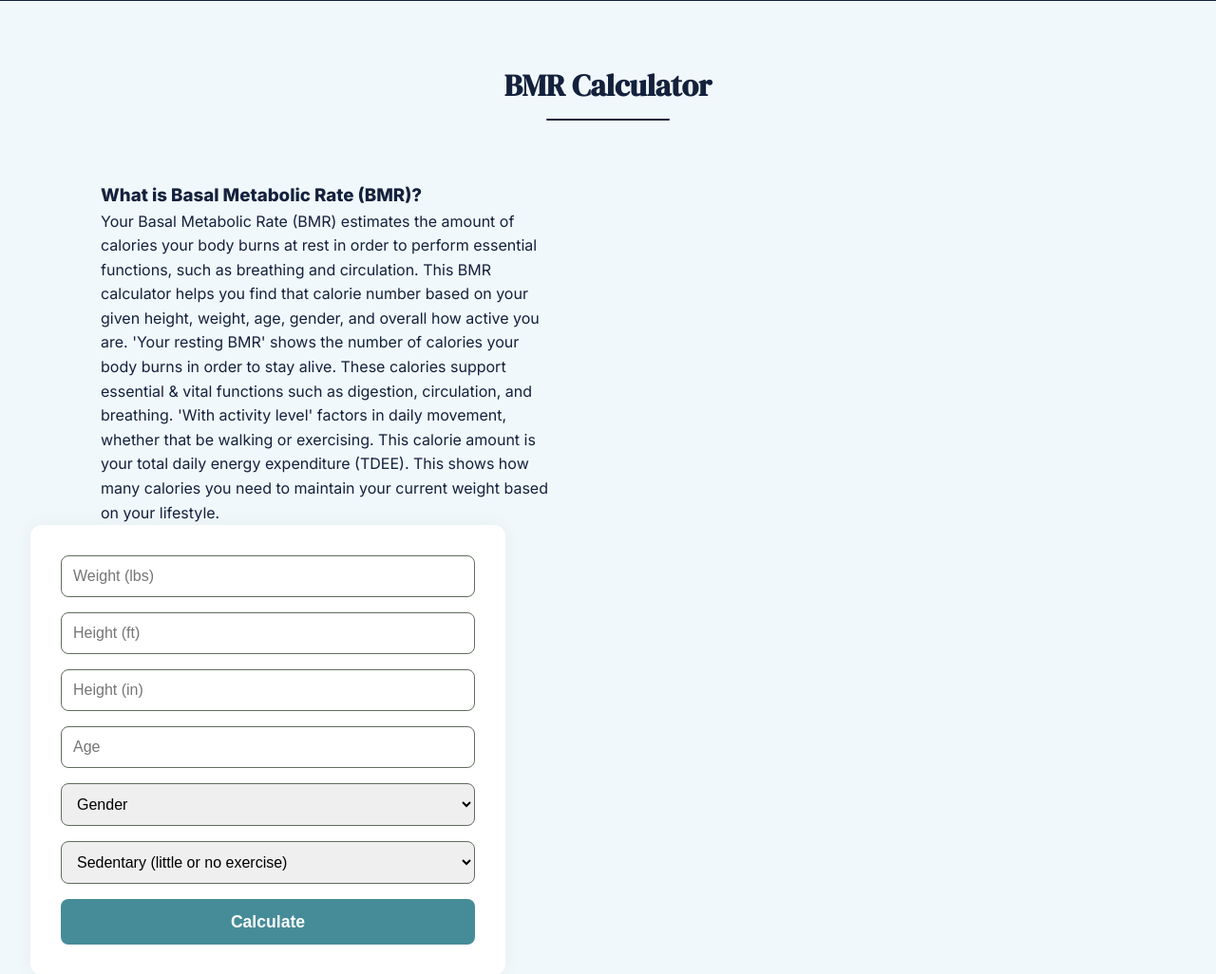
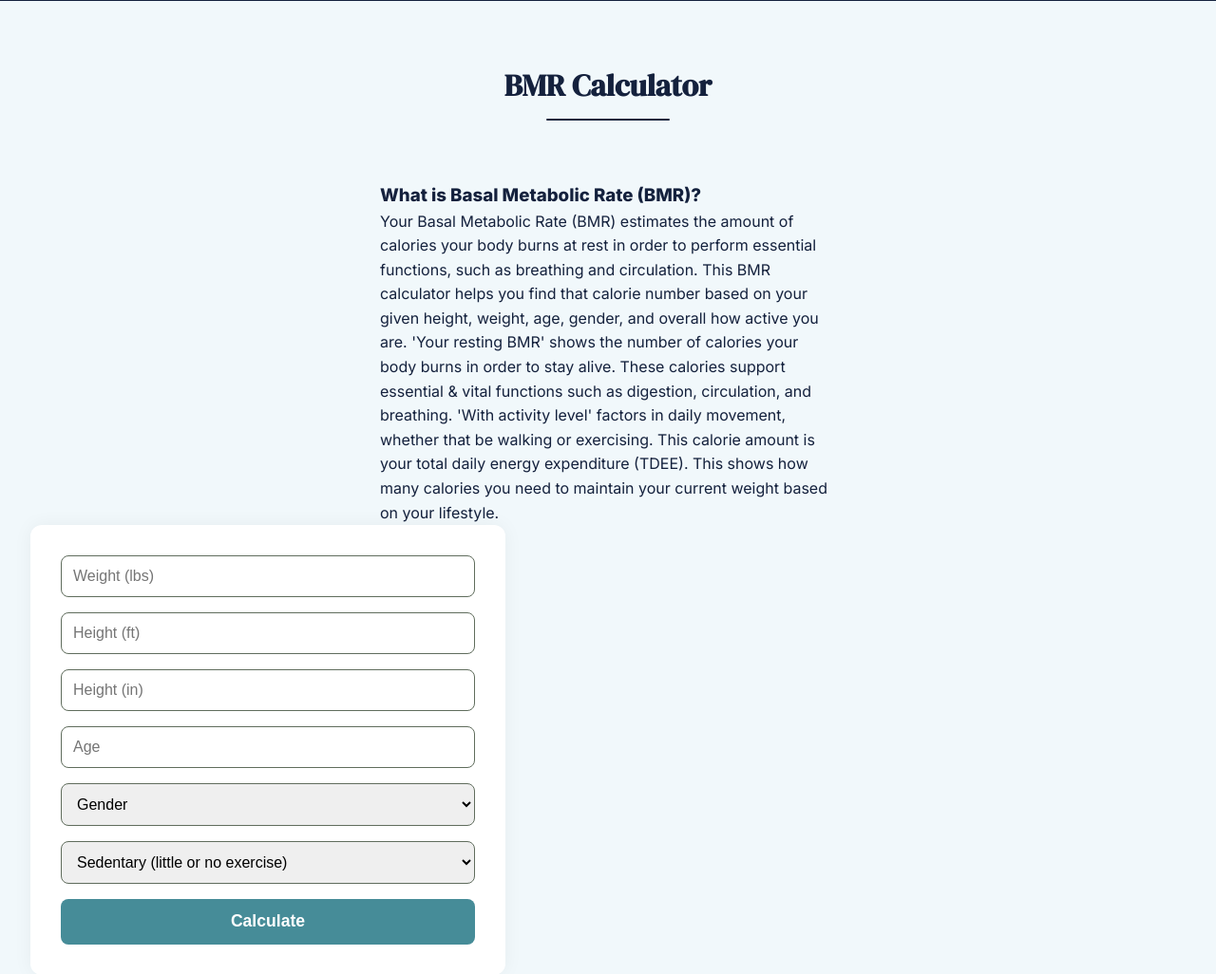
Before and after one commit to nateedralin/MediPlanner, a Flask app: page / in a window 1280 px wide. Shown: the part 397-1423 px from the top of the page at 95% size. Run offline with Flask 3, Linux system fonts and the light colour scheme.

Commit message:
Update style.css

```diff
--- a/static/css/style.css
+++ b/static/css/style.css
@@ -88,16 +88,18 @@ body {
 
 .calculator-container {
   display: flex;
-  justify-content: space-between;
+  justify-content: center;
   align-items: flex-start;
   gap: 3rem;
   max-width: 1100px;
   margin: 2rem auto 0;
   padding: 0 1rem;
+  flex-wrap: wrap;
 }
 
 .calculator-info {
   flex: 1;
+  min-width: 300px;
   max-width: 480px;
   text-align: left;
   position: relative;
```
